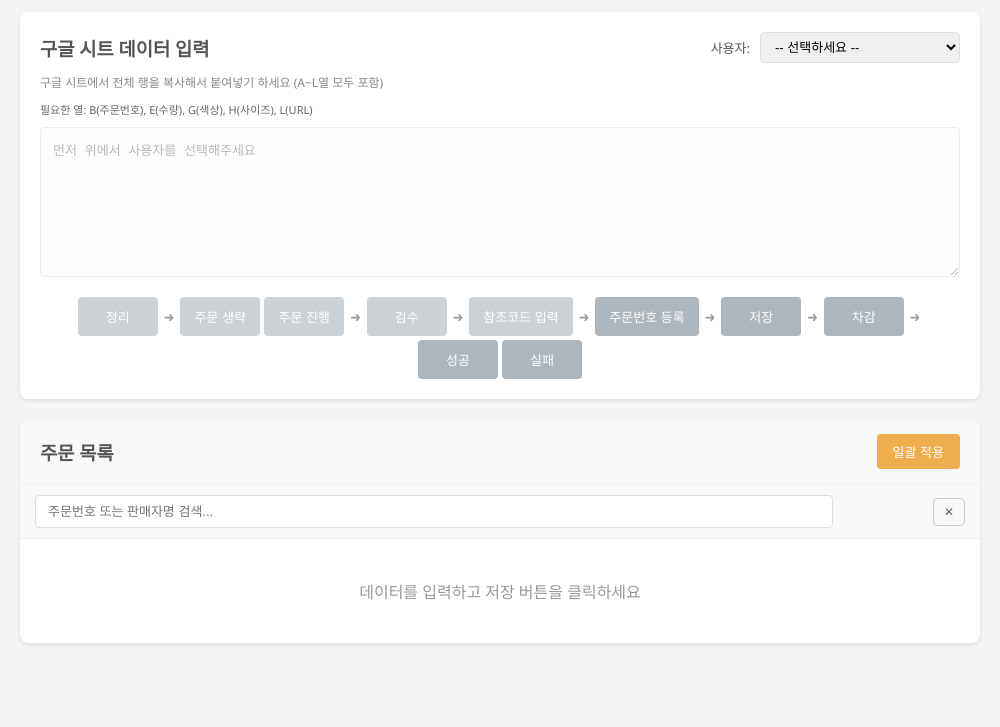
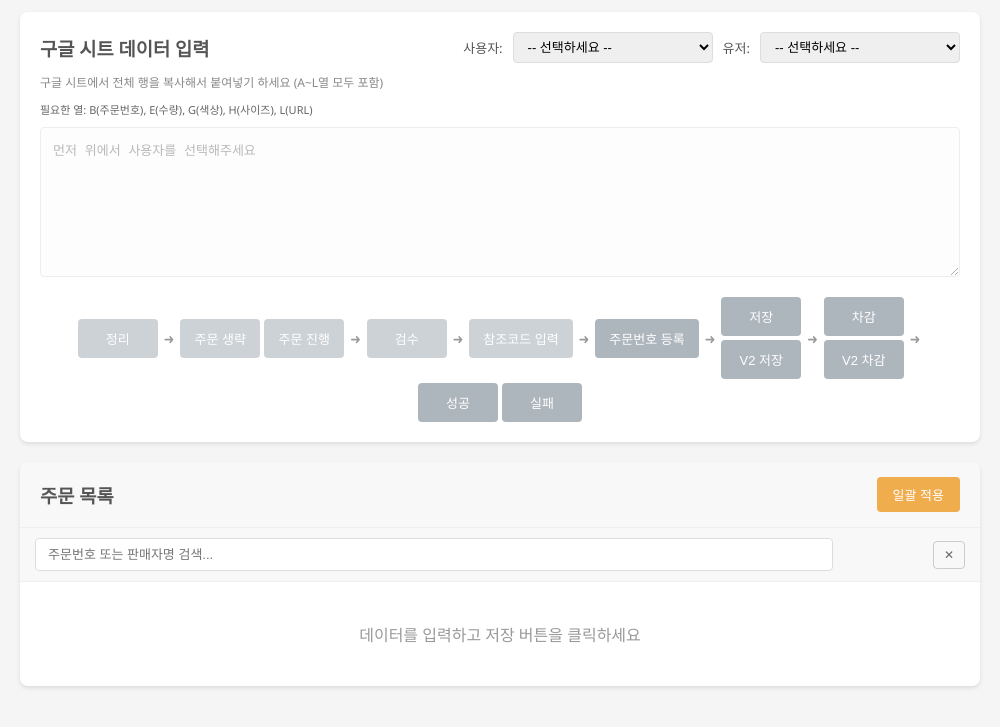
Before and after one commit to yhsmoa/auto-1688-order, an Electron app: page index.html in a window 1000 px wide. Shown: the part 69-796 px from the top of the page. Drawn offline with nearby package versions, Linux system fonts and the light colour scheme; no server answers; a script that the page names is missing.

Commit message:
chore: update settings and index.html

```diff
--- a/index.html
+++ b/index.html
@@ -927,8 +927,14 @@
       <div style="display: flex; justify-content: space-between; align-items: center; margin-bottom: 10px;">
         <h3 style="margin: 0;">구글 시트 데이터 입력</h3>
         <div style="display: flex; align-items: center; gap: 10px;">
+          <!-- users_api 드롭박스 (coupang_name + user_code) -->
           <label style="font-size: 13px; color: #555;">사용자:</label>
           <select id="userSelect" style="padding: 6px 10px; border: 1px solid #ddd; border-radius: 4px; font-size: 13px; min-width: 200px;">
+            <option value="">-- 선택하세요 --</option>
+          </select>
+          <!-- ft_users 드롭박스 (full_name + user_code) -->
+          <label style="font-size: 13px; color: #555;">유저:</label>
+          <select id="ftUserSelect" style="padding: 6px 10px; border: 1px solid #ddd; border-radius: 4px; font-size: 13px; min-width: 200px;">
             <option value="">-- 선택하세요 --</option>
           </select>
         </div>
@@ -953,9 +959,15 @@
         <button class="btn-step" id="btnOrderNumber" onclick="registerOrderNumbers()">주문번호 등록</button>
         <input type="file" id="orderNumberFile" accept=".xlsx,.xls" style="display: none;" onchange="handleOrderNumberFile(event)">
         <span class="step-arrow">➜</span>
-        <button class="btn-step" id="btnSaveSupabase" onclick="saveToSupabase()">저장</button>
+        <div class="step-group" style="flex-direction: column; gap: 4px;">
+          <button class="btn-step" id="btnSaveSupabase" onclick="saveToSupabase()">저장</button>
+          <button class="btn-step" id="btnSaveV2" onclick="saveToSupabaseV2()">V2 저장</button>
+        </div>
         <span class="step-arrow">➜</span>
-        <button class="btn-step btn-step-deduct" id="btnDeduct" onclick="deductStock()">차감</button>
+        <div class="step-group" style="flex-direction: column; gap: 4px;">
+          <button class="btn-step btn-step-deduct" id="btnDeduct" onclick="deductStock()">차감</button>
+          <button class="btn-step btn-step-deduct" id="btnDeductV2" onclick="deductStockV2()">V2 차감</button>
+        </div>
         <span class="step-arrow">➜</span>
         <div class="step-group">
           <button class="btn-step btn-step-success" id="btnExportSuccess" onclick="exportSuccessOrders()">성공</button>
```
Also changed, not shown: .claude/settings.local.json.
